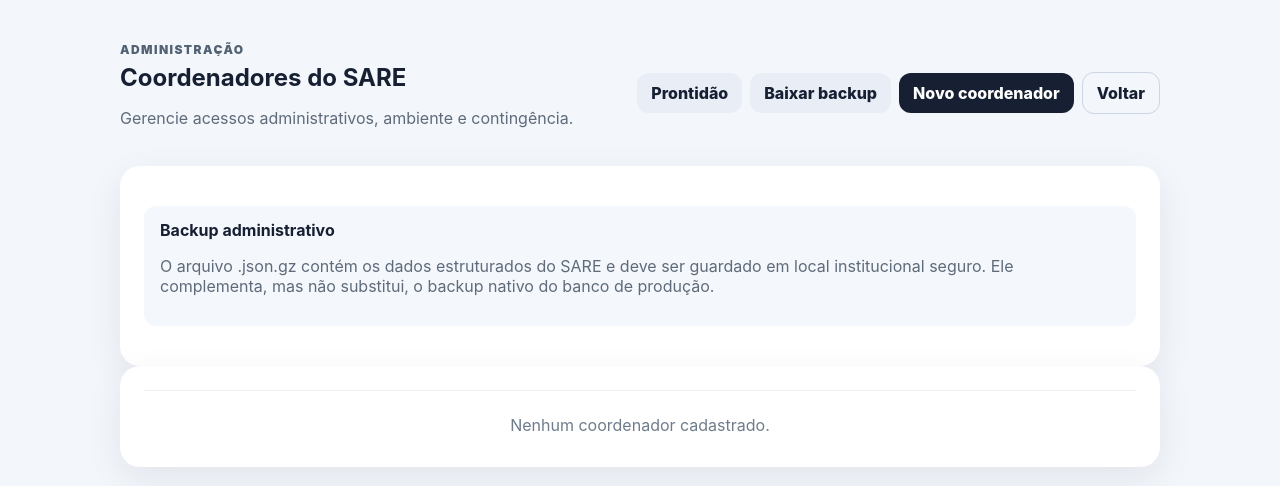
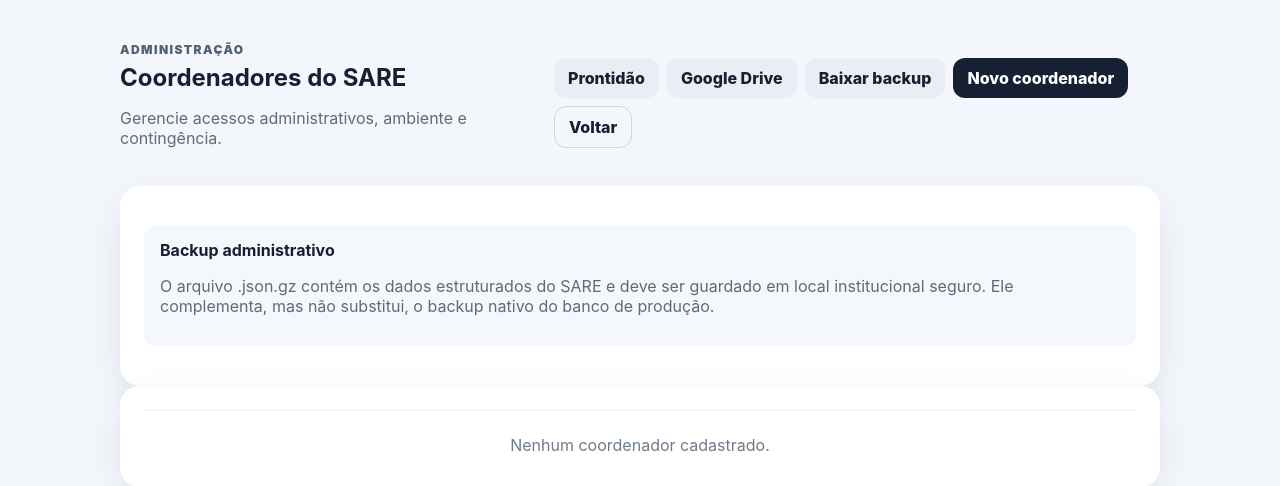
Before and after one commit to Marcosadriano7506/SARE2026, a Python web app: template app/templates/admin/dashboard.html in a window 1280 px wide. Shown: the top 486 px of the page. Run offline with Jinja, Linux system fonts and the light colour scheme; the template is opened without the code that fills it, so the values that code supplies are empty.

Commit message:
feat: link Google Drive OAuth setup

```diff
--- a/app/templates/admin/dashboard.html
+++ b/app/templates/admin/dashboard.html
@@ -10,6 +10,7 @@
     </div>
     <div class="top-actions">
       <a class="button secondary compact" href="{{ url_for('system_admin.index') }}">Prontidão</a>
+      <a class="button secondary compact" href="{{ url_for('google_drive_oauth.index') }}">Google Drive</a>
       <a class="button secondary compact" href="{{ url_for('backup_admin.download') }}">Baixar backup</a>
       <a class="button primary compact" href="{{ url_for('admin.create_coordinator') }}">Novo coordenador</a>
       <a class="button ghost compact" href="{{ url_for('coordinator.dashboard') }}">Voltar</a>
```
